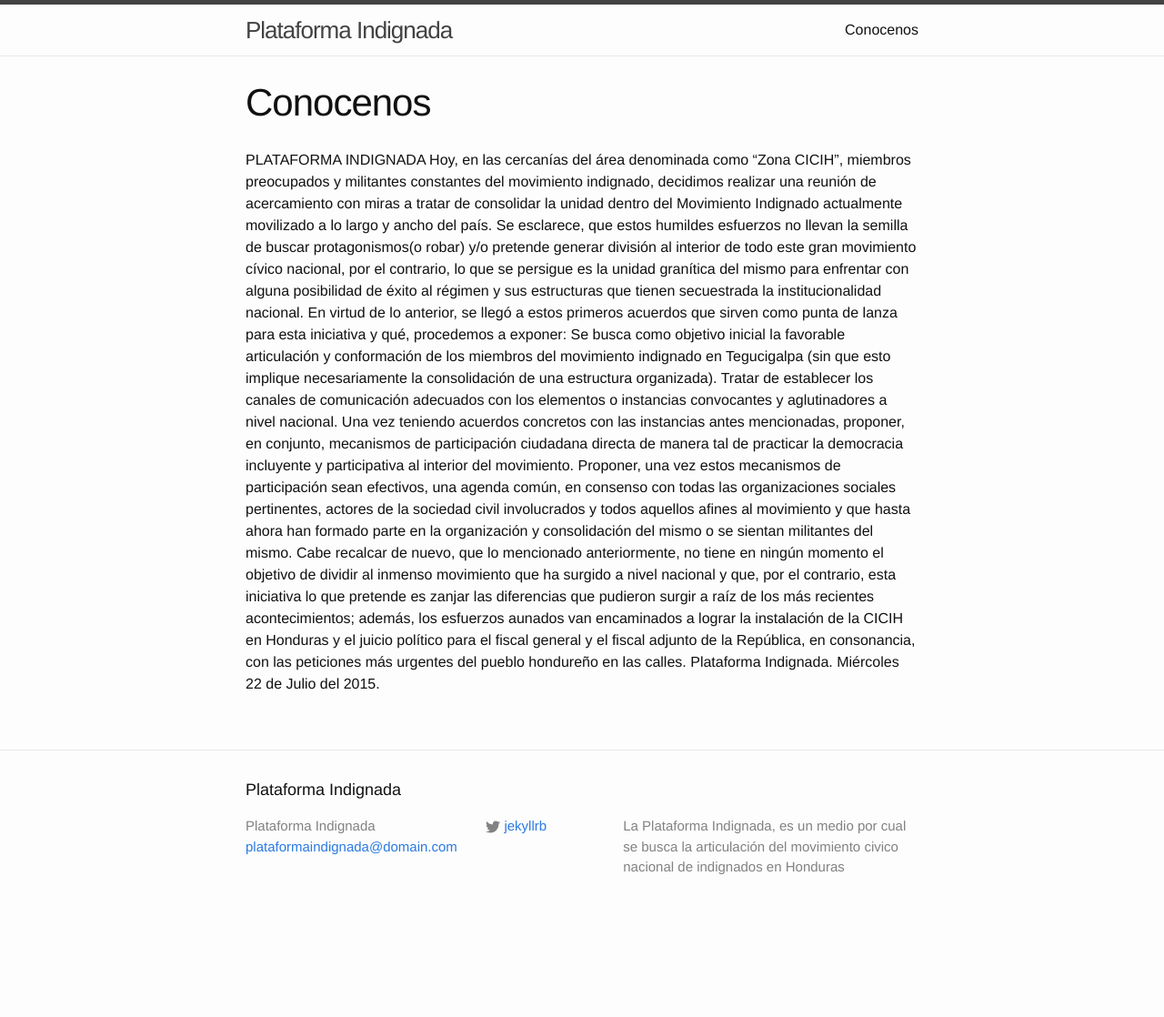
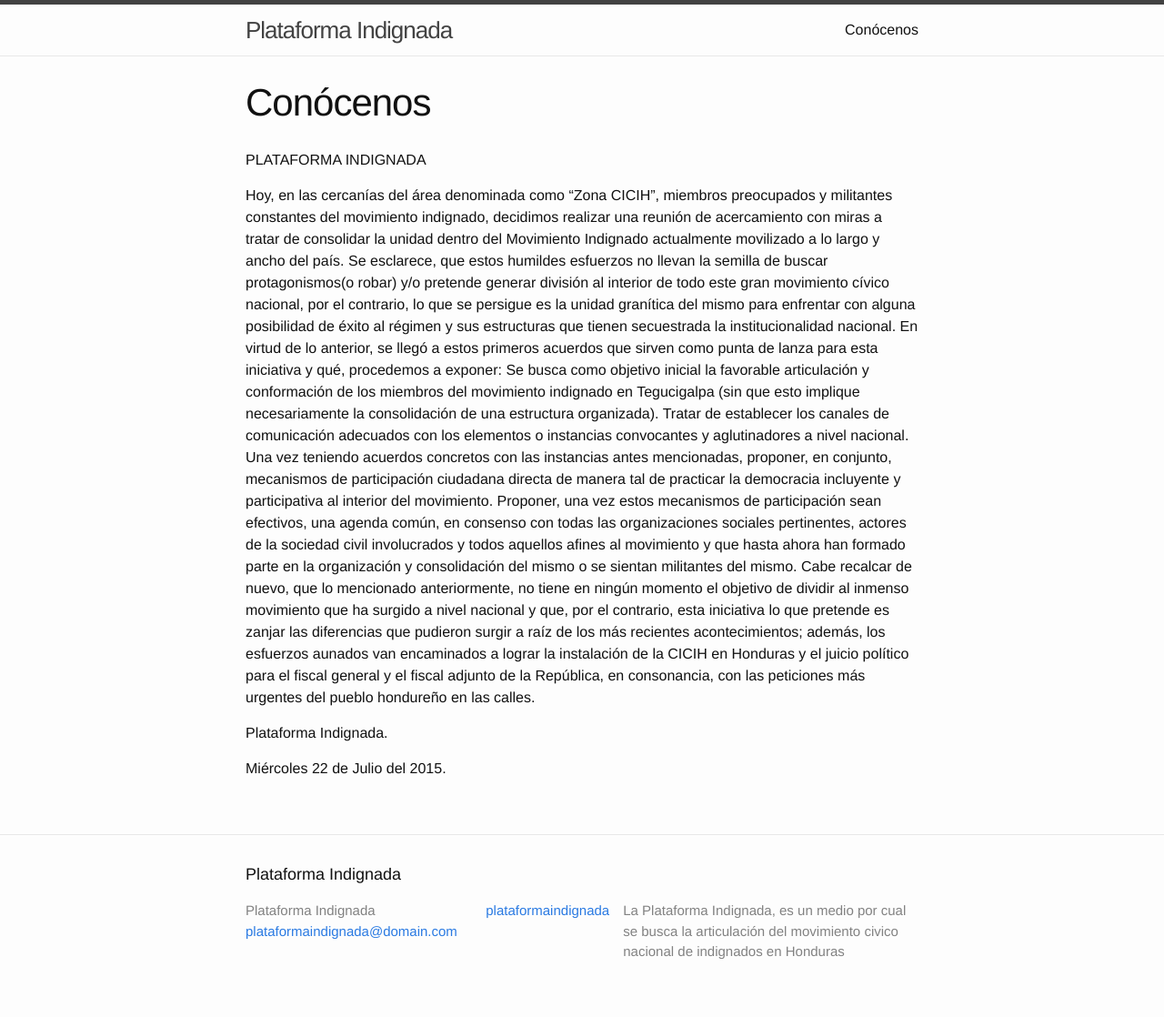
Before and after one commit to PlataformaIndignada/plata, a Jekyll site: the page built from about.md, in a window 1280 px wide. Shown: the whole page at 91% size. Built offline with Jekyll 4.4.1, drawn with Linux system fonts in a browser that asks for light colours; before the commit the page ends 1025 px from its top, so only the background shows below that.

Commit message:
adding new facebook

```diff
--- a/_config.yml
+++ b/_config.yml
@@ -5,8 +5,10 @@
  La Plataforma Indignada, es un medio por cual se busca la articulación del movimiento civico nacional de indignados en Honduras
 baseurl: "" # the subpath of your site, e.g. /blog/
 url: "http://yourdomain.com" # the base hostname & protocol for your site
-twitter_username: jekyllrb
-timezon: America/Tegucigalpa
+
+facebook_user_name: plataformaindignada
+
+timezone: America/Tegucigalpa
 
 # Build settings
 markdown: kramdown
--- /dev/null
+++ b/_data/social.yaml
@@ -0,0 +1 @@
+facebook_user_name: plataformaindignada
--- a/_includes/footer.html
+++ b/_includes/footer.html
@@ -14,34 +14,20 @@
 
       <div class="footer-col  footer-col-2">
         <ul class="social-media-list">
-          {% if site.github_username %}
+
+
           <li>
-            <a href="https://github.com/{{ site.github_username }}">
-              <span class="icon  icon--github">
-                <svg viewBox="0 0 16 16">
-                  <path fill="#828282" d="M7.999,0.431c-4.285,0-7.76,3.474-7.76,7.761 c0,3.428,2.223,6.337,5.307,7.363c0.388,0.071,0.53-0.168,0.53-0.374c0-0.184-0.007-0.672-0.01-1.32 c-2.159,0.469-2.614-1.04-2.614-1.04c-0.353-0.896-0.862-1.135-0.862-1.135c-0.705-0.481,0.053-0.472,0.053-0.472 c0.779,0.055,1.189,0.8,1.189,0.8c0.692,1.186,1.816,0.843,2.258,0.645c0.071-0.502,0.271-0.843,0.493-1.037 C4.86,11.425,3.049,10.76,3.049,7.786c0-0.847,0.302-1.54,0.799-2.082C3.768,5.507,3.501,4.718,3.924,3.65 c0,0,0.652-0.209,2.134,0.796C6.677,4.273,7.34,4.187,8,4.184c0.659,0.003,1.323,0.089,1.943,0.261 c1.482-1.004,2.132-0.796,2.132-0.796c0.423,1.068,0.157,1.857,0.077,2.054c0.497,0.542,0.798,1.235,0.798,2.082 c0,2.981-1.814,3.637-3.543,3.829c0.279,0.24,0.527,0.713,0.527,1.437c0,1.037-0.01,1.874-0.01,2.129 c0,0.208,0.14,0.449,0.534,0.373c3.081-1.028,5.302-3.935,5.302-7.362C15.76,3.906,12.285,0.431,7.999,0.431z"/>
-                </svg>
+            <a href="https://www.facebook.com/{{ site.data.social.facebook_user_name }}">
+              <span class="icon  icon">
+
+                <div class="fb-like" data-share="true" data-width="450" data-show-faces="true"></div>
+
               </span>
 
-              <span class="username">{{ site.github_username }}</span>
+              <span class="username">{{ site.facebook_user_name }}</span>
             </a>
           </li>
-          {% endif %}
 
-          {% if site.twitter_username %}
-          <li>
-            <a href="https://twitter.com/{{ site.twitter_username }}">
-              <span class="icon  icon--twitter">
-                <svg viewBox="0 0 16 16">
-                  <path fill="#828282" d="M15.969,3.058c-0.586,0.26-1.217,0.436-1.878,0.515c0.675-0.405,1.194-1.045,1.438-1.809
-                  c-0.632,0.375-1.332,0.647-2.076,0.793c-0.596-0.636-1.446-1.033-2.387-1.033c-1.806,0-3.27,1.464-3.27,3.27 c0,0.256,0.029,0.506,0.085,0.745C5.163,5.404,2.753,4.102,1.14,2.124C0.859,2.607,0.698,3.168,0.698,3.767 c0,1.134,0.577,2.135,1.455,2.722C1.616,6.472,1.112,6.325,0.671,6.08c0,0.014,0,0.027,0,0.041c0,1.584,1.127,2.906,2.623,3.206 C3.02,9.402,2.731,9.442,2.433,9.442c-0.211,0-0.416-0.021-0.615-0.059c0.416,1.299,1.624,2.245,3.055,2.271 c-1.119,0.877-2.529,1.4-4.061,1.4c-0.264,0-0.524-0.015-0.78-0.046c1.447,0.928,3.166,1.469,5.013,1.469 c6.015,0,9.304-4.983,9.304-9.304c0-0.142-0.003-0.283-0.009-0.423C14.976,4.29,15.531,3.714,15.969,3.058z"/>
-                </svg>
-              </span>
-
-              <span class="username">{{ site.twitter_username }}</span>
-            </a>
-          </li>
-          {% endif %}
         </ul>
       </div>
 
@@ -50,6 +36,7 @@
       </div>
     </div>
 
+
   </div>
 
 </footer>
--- a/_layouts/default.html
+++ b/_layouts/default.html
@@ -1,5 +1,14 @@
 <!DOCTYPE html>
 <html>
+
+<div id="fb-root"></div>
+<script>(function(d, s, id) {
+  var js, fjs = d.getElementsByTagName(s)[0];
+  if (d.getElementById(id)) return;
+  js = d.createElement(s); js.id = id;
+  js.src = "//connect.facebook.net/es_LA/sdk.js#xfbml=1&version=v2.4&appId=1615219842029652";
+  fjs.parentNode.insertBefore(js, fjs);
+}(document, 'script', 'facebook-jssdk'));</script>
 
   {% include head.html %}
 
--- a/about.md
+++ b/about.md
@@ -1,14 +1,18 @@
 ---
 layout: page
-title: Conocenos
+title: Conócenos
 permalink: /Conocenos/
 ---
 PLATAFORMA INDIGNADA
+
 Hoy, en las cercanías del área denominada como “Zona CICIH”, miembros preocupados y militantes constantes del movimiento indignado, decidimos realizar una reunión de acercamiento con miras a tratar de consolidar la unidad dentro del Movimiento Indignado actualmente movilizado a lo largo y ancho del país. Se esclarece, que estos humildes esfuerzos no llevan la semilla de buscar protagonismos(o robar) y/o pretende generar división al interior de todo este gran movimiento cívico nacional, por el contrario, lo que se persigue es la unidad granítica del mismo para enfrentar con alguna posibilidad de éxito al régimen y sus estructuras que tienen secuestrada la institucionalidad nacional. En virtud de lo anterior, se llegó a estos primeros acuerdos que sirven como punta de lanza para esta iniciativa y qué, procedemos a exponer:
 Se busca como objetivo inicial la favorable articulación y conformación de los miembros del movimiento indignado en Tegucigalpa (sin que esto implique necesariamente la consolidación de una estructura organizada).
 Tratar de establecer los canales de comunicación adecuados con los elementos o instancias convocantes y aglutinadores a nivel nacional.
 Una vez teniendo acuerdos concretos con las instancias antes mencionadas, proponer, en conjunto, mecanismos de participación ciudadana directa de manera tal de practicar la democracia incluyente y participativa al interior del movimiento.
 Proponer, una vez estos mecanismos de participación sean efectivos, una agenda común, en consenso con todas las organizaciones sociales pertinentes, actores de la sociedad civil involucrados y todos aquellos afines al movimiento y que hasta ahora han formado parte en la organización y consolidación del mismo o se sientan militantes del mismo.
 Cabe recalcar de nuevo, que lo mencionado anteriormente, no tiene en ningún momento el objetivo de dividir al inmenso movimiento que ha surgido a nivel nacional y que, por el contrario, esta iniciativa lo que pretende es zanjar las diferencias que pudieron surgir a raíz de los más recientes acontecimientos; además, los esfuerzos aunados van encaminados a lograr la instalación de la CICIH en Honduras y el juicio político para el fiscal general y el fiscal adjunto de la República, en consonancia, con las peticiones más urgentes del pueblo hondureño en las calles.
+
+
 Plataforma Indignada.
+
 Miércoles 22 de Julio del 2015.
```
